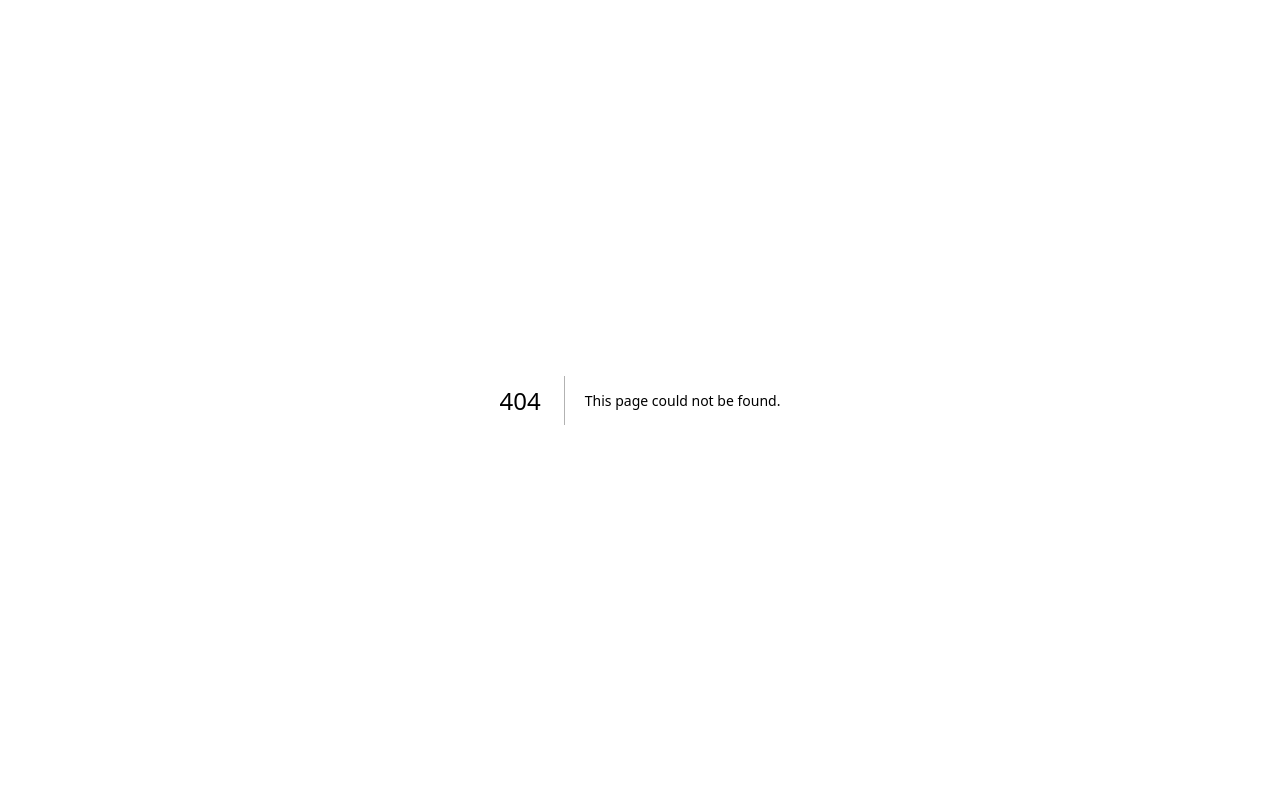
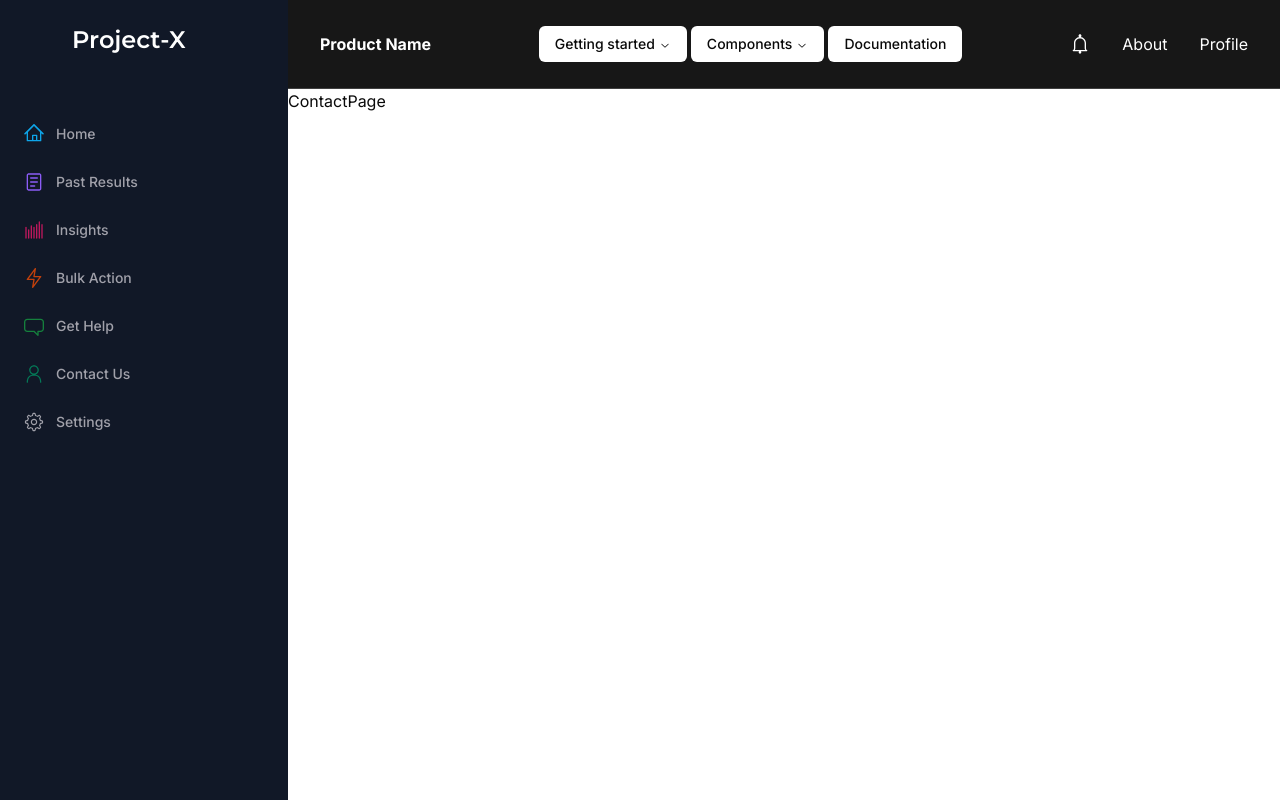
Before and after one commit to harshKapil1999/project-x, a Next.js app: page /dashboard/contact in a window 1280 px wide. Before the commit this address had no page. Built offline with nearby package versions, Linux system fonts and the light colour scheme.

Commit message:
layout updated

```diff
--- /dev/null
+++ b/src/app/(dashboard)/dashboard/(routes)/contact/page.tsx
@@ -0,0 +1,9 @@
+import React from 'react'
+
+const ContactPage = () => {
+  return (
+    <div>ContactPage</div>
+  )
+}
+
+export default ContactPage
--- a/src/app/(dashboard)/(routes)/dashboard/page.tsx
+++ b/src/app/(dashboard)/dashboard/page.tsx
@@ -5,7 +5,6 @@ import React from 'react'
 const DashboardPage = () => {
   return (
     <div>
-
       <DashboardHero />
     </div>
   )
--- a/src/components/sidebar.tsx
+++ b/src/components/sidebar.tsx
@@ -33,7 +33,7 @@ const routes = [
     {
         label: "Past Results",
         icon: ReaderIcon,
-        href: "/past-results",
+        href: "/results",
         color: "text-violet-500",
     },
     {
@@ -45,19 +45,19 @@ const routes = [
     {
         label: "Bulk Action",
         icon: LightningBoltIcon,
-        href: "/bulk-action",
+        href: "/action",
         color: "text-orange-700",
     },
     {
         label: "Get Help",
         icon: ChatBubbleIcon,
-        href: "/get-help",
+        href: "/help",
         color: "text-green-700",
     },
     {
         label: "Contact Us",
         icon: PersonIcon,
-        href: "/contact-us",
+        href: "/contact",
         color: "text-emerald-700",
     },
     {
@@ -91,7 +91,7 @@ const Sidebar = () => {
                 <div className='space-y-1'>
                     {routes.map((route) => (
                         <Link
-                            href={route.href}
+                            href={`/dashboard${route.href}`}
                             key={route.href}
                             className={cn ("text-sm group flex p-3 w-full justify-start font-medium cursor-pointer hover:text-white hover:bg-white/10 rounded-lg transition",
                             pathname === route.href ? "text-white bg-white/10" : "text-zinc-400"
```
Also changed, not shown: src/app/(dashboard)/dashboard/(routes)/home/page.tsx (renamed from src/app/(dashboard)/(routes)/home/page.tsx).
